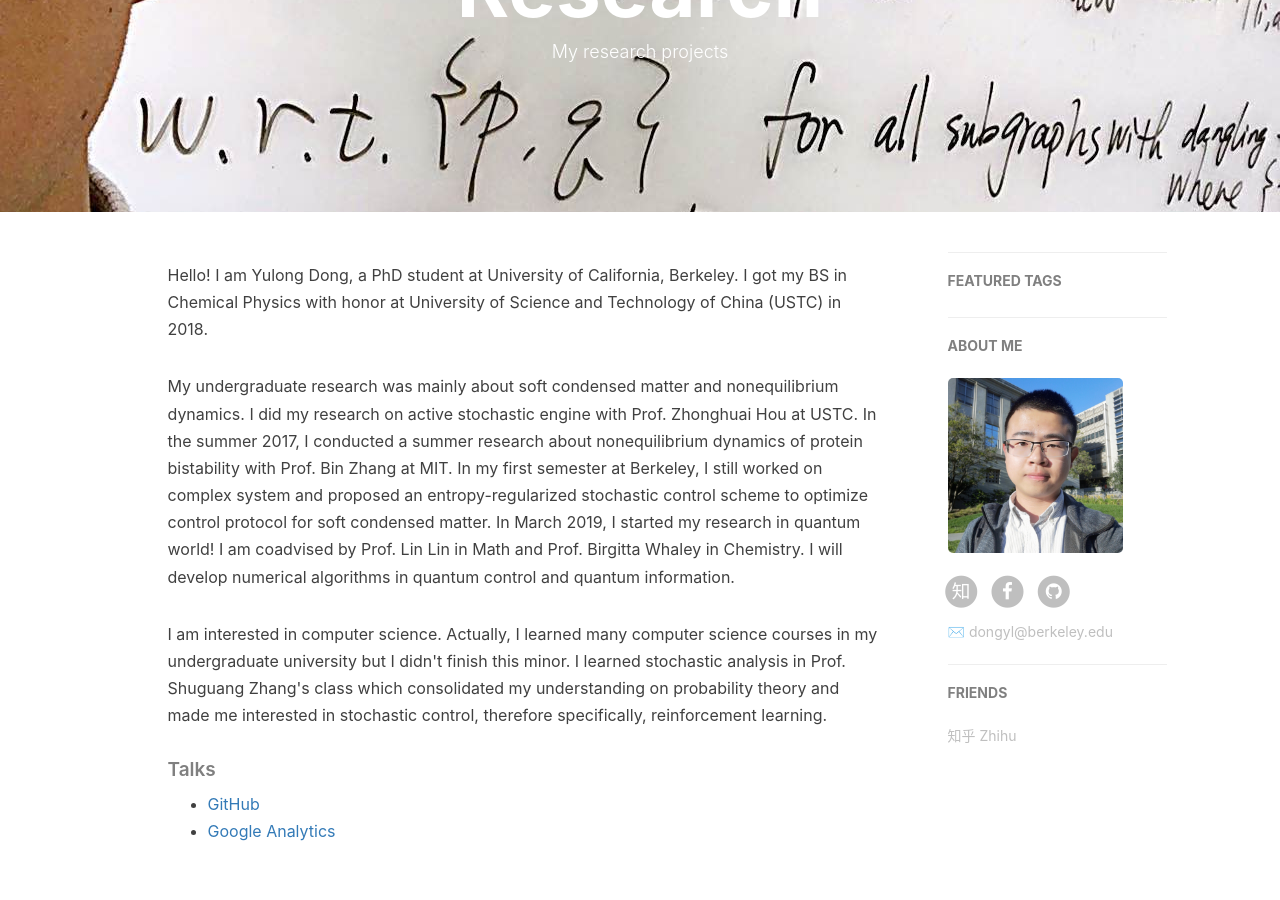
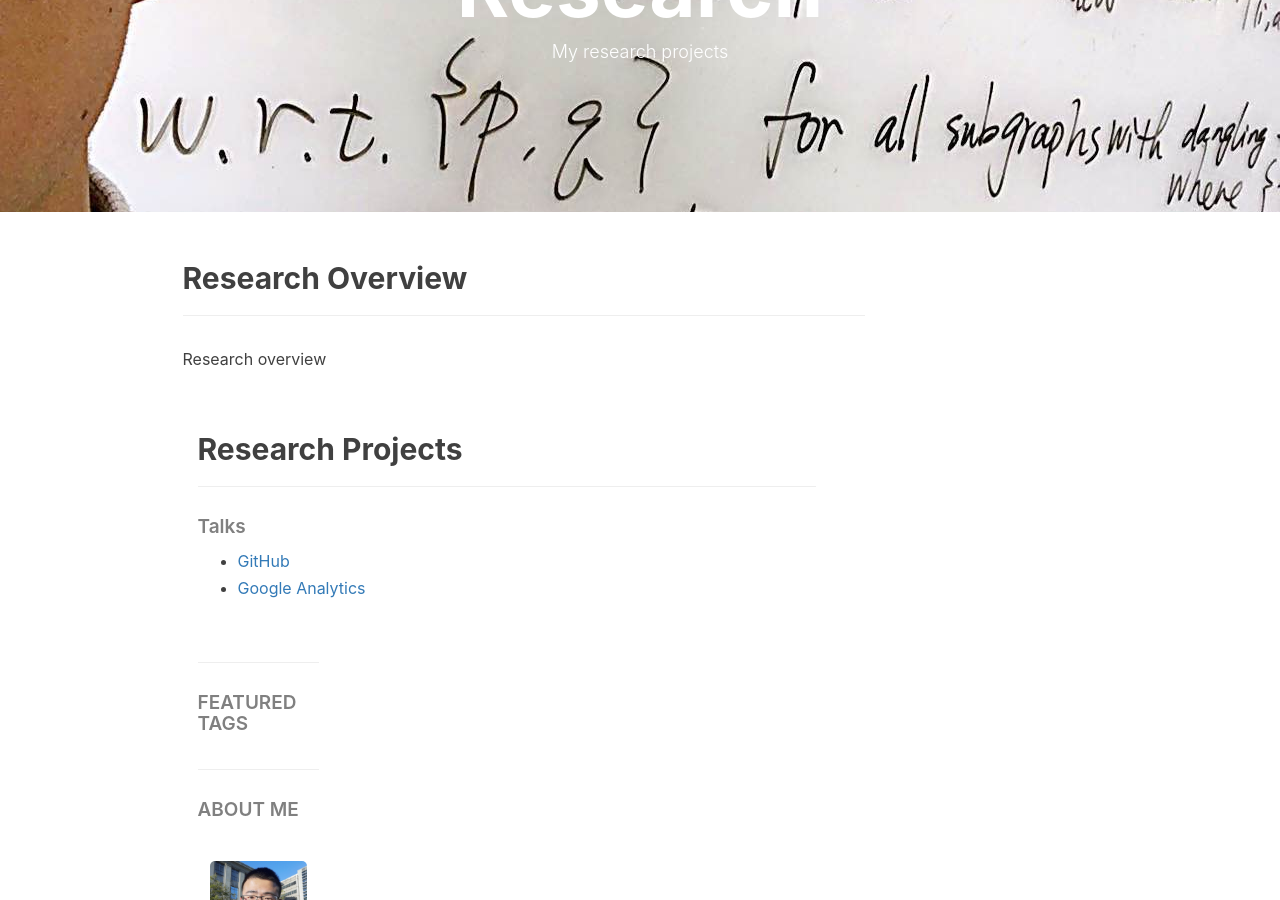
Before and after one commit to dongylaq/dongylaq.github.io, a Jekyll site: the page built from research.html, in a window 1280 px wide and 900 px high, scrolled down 206 px. Built offline with Jekyll 4.4.1, drawn with Linux system fonts in a browser that asks for light colours; nearby versions of some CDN libraries; comment, search, counter and statistics services are not loaded.

Commit message:
Update research.html

```diff
--- a/research.html
+++ b/research.html
@@ -13,24 +13,17 @@ header-img: "img/title.jpeg"
 
 <!-- Chinese Version -->
 <div class="zh post-container">
+    <div class="col-md-12">
+        <h2>Research Overview</h2>
+        <hr class="hr0">
 
-    <!--copied from markdown -->
-<!--    <blockquote><p><br>
-    积土成山 非斯须之作</p></blockquote>     -->
+    <p>Research overview</p>
 
-    <p>Hello! I am Yulong Dong, a PhD student at University of California, Berkeley.
-        I got my BS in Chemical Physics with honor at University of Science and Technology of China (USTC) in 2018.</p>
-
-    <p>My undergraduate research was mainly about soft condensed matter and nonequilibrium dynamics.
-        I did my research on active stochastic engine with Prof. Zhonghuai Hou at USTC. In the summer 2017,
-        I conducted a summer research about nonequilibrium dynamics of protein bistability with Prof. Bin Zhang at MIT.
-        In my first semester at Berkeley, I still worked on complex system and proposed an entropy-regularized stochastic control scheme
-        to optimize control protocol for soft condensed matter. In March 2019, I started my research in quantum world! I am coadvised by Prof. Lin Lin
-        in Math and Prof. Birgitta Whaley in Chemistry. I will develop numerical algorithms in quantum control and quantum information.
-
-    <p>I am interested in computer science. Actually, I learned many computer science courses in my undergraduate university but I didn't finish this minor.
-        I learned stochastic analysis in Prof. Shuguang Zhang's class which consolidated my understanding on probability theory and made me interested in
-        stochastic control, therefore specifically, reinforcement learning.
+    <div class="zh post-container">
+        <div class="col-md-12">
+            <h2>Research Projects</h2>
+            <hr class="hr0">
+    <p>
 
     <h5>Talks</h5>
 
```
